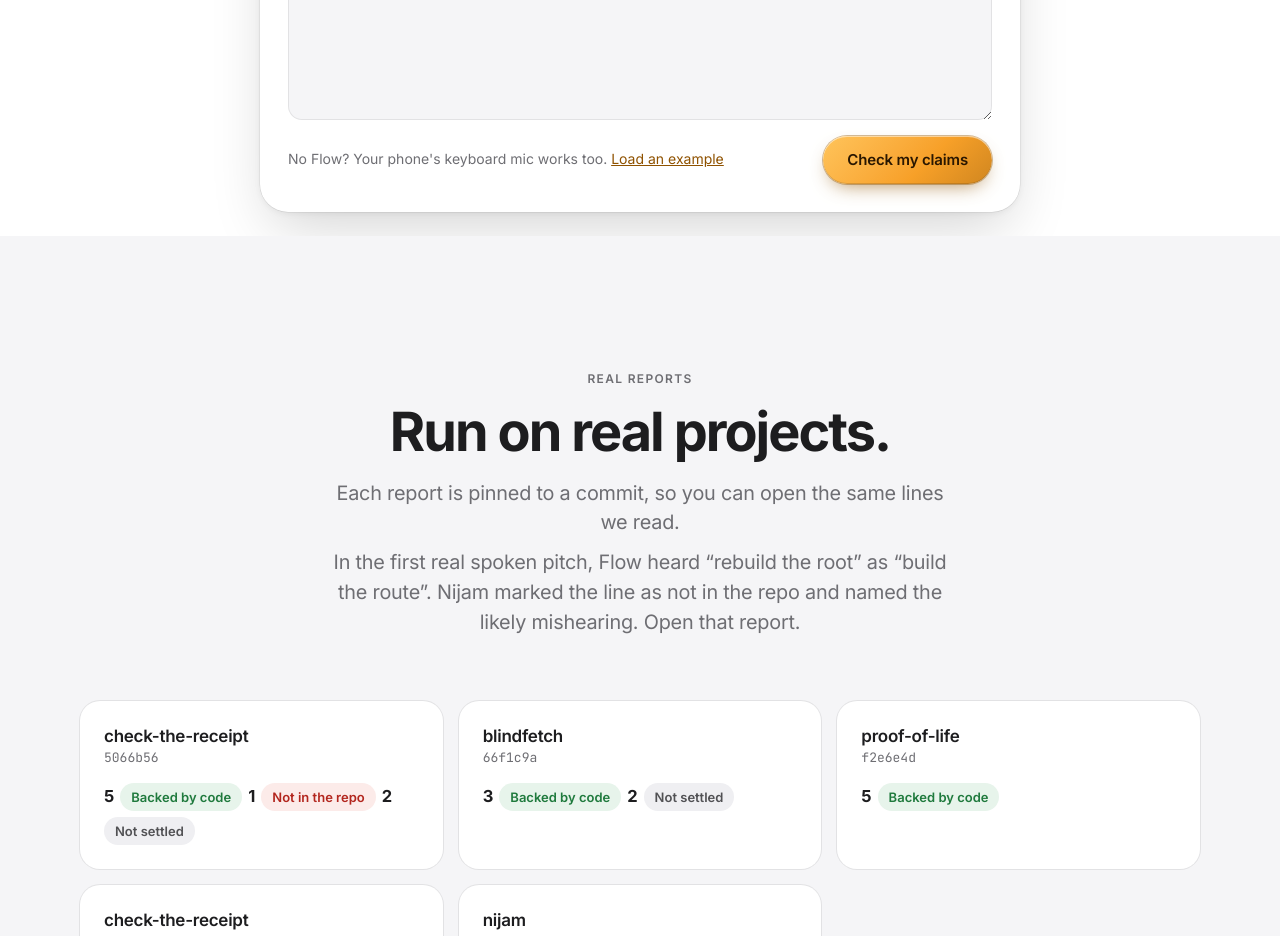
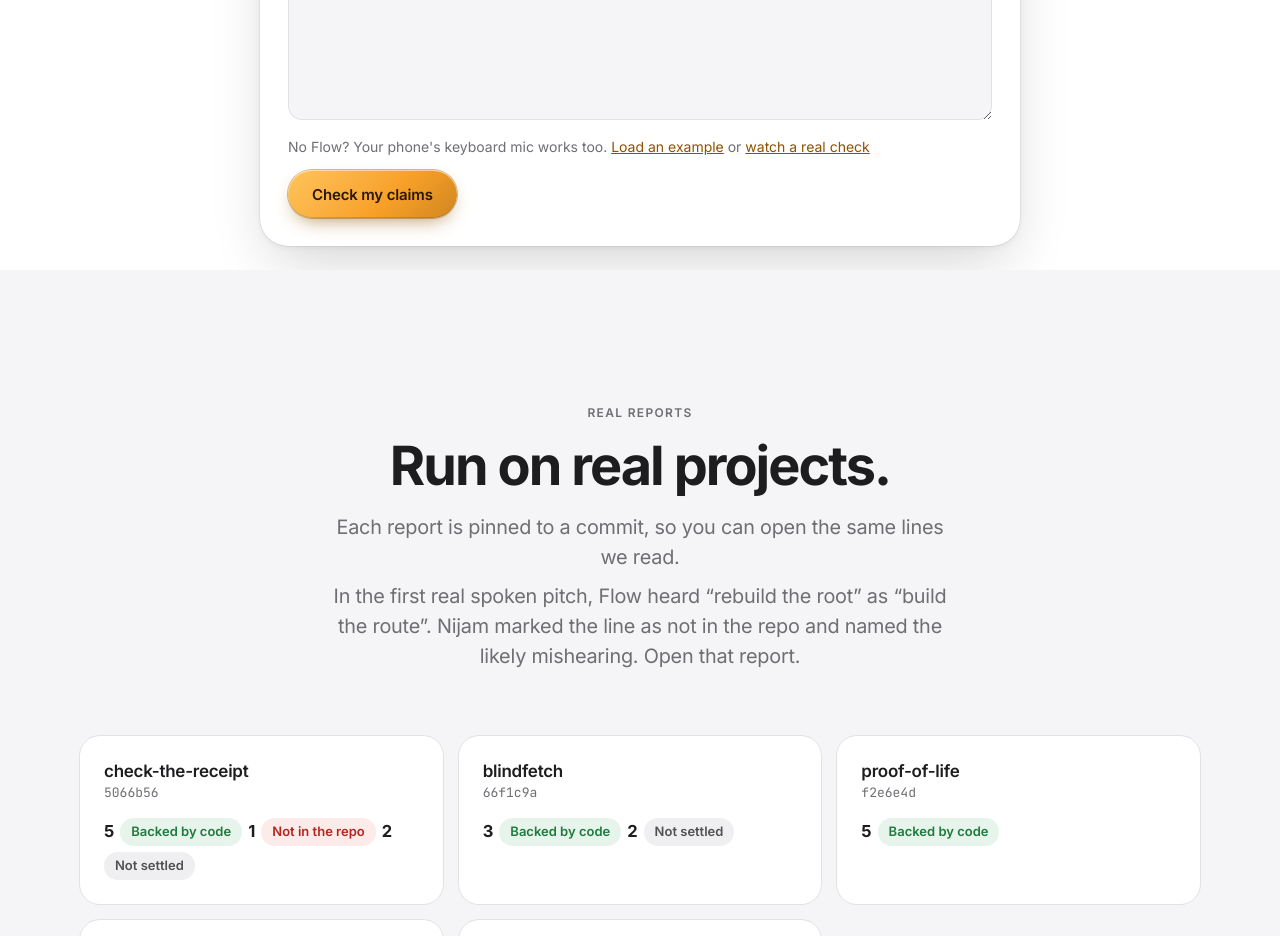
Before and after one commit to YASASWIP012/nijam, a Next.js app: page / in a window 1280 px wide. Shown: the part 820-1756 px from the top of the page. Built offline with nearby package versions, Linux system fonts and the light colour scheme.

Commit message:
Replay a stored report without using a check

```diff
--- a/src/components/Checker.tsx
+++ b/src/components/Checker.tsx
@@ -13,6 +13,7 @@ const STAGES = [
   ["checking", "Checking each one"],
   ["done", "Done"],
 ] as const;
+const REPLAY_MS = 700;
 
 export function Checker() {
   const [mode, setMode] = useState<"spoken" | "instructions">("spoken");
@@ -90,6 +91,26 @@ export function Checker() {
     setPitch(sample.pitch);
   }
 
+  /** Replays a stored report claim by claim. It uses no model calls, so it works when the free checks run out. */
+  function replay() {
+    const sample = SAMPLES[0];
+    if (!sample) return;
+    setError("");
+    setReport(null);
+    setChecked([]);
+    setPending(sample.claims);
+    setCheckedRepo(sample.repo);
+    setStage("checking");
+    setDetail(`Replay of a stored report on ${sample.repo.name}. This uses none of today's checks.`);
+    sample.claims.forEach((claim, index) => {
+      window.setTimeout(() => setChecked((done) => [...done, claim]), (index + 1) * REPLAY_MS);
+    });
+    window.setTimeout(() => {
+      setStage("done");
+      setReport(sample);
+    }, (sample.claims.length + 1) * REPLAY_MS);
+  }
+
   function sayItAgain() {
     if (report) setPitch(honestPitch(report));
     setStage(null);
@@ -146,6 +167,10 @@ export function Checker() {
                 {" "}
                 <button type="button" className="linklike" onClick={loadExample}>
                   Load an example
+                </button>{" "}
+                or{" "}
+                <button type="button" className="linklike" onClick={replay}>
+                  watch a real check
                 </button>
               </>
             )}
@@ -166,6 +191,14 @@ export function Checker() {
         {detail && <p className="status" style={{ marginTop: 10 }}>{detail}</p>}
         <p className="status status--error" role="alert" style={{ marginTop: error ? 10 : 0 }}>
           {error}
+          {error && SAMPLES[0] && (
+            <>
+              {" "}
+              <button type="button" className="linklike" onClick={replay}>
+                Watch a real check instead
+              </button>
+            </>
+          )}
         </p>
       </form>
       <div ref={results} aria-live="polite" style={{ marginTop: 24 }}>
```
